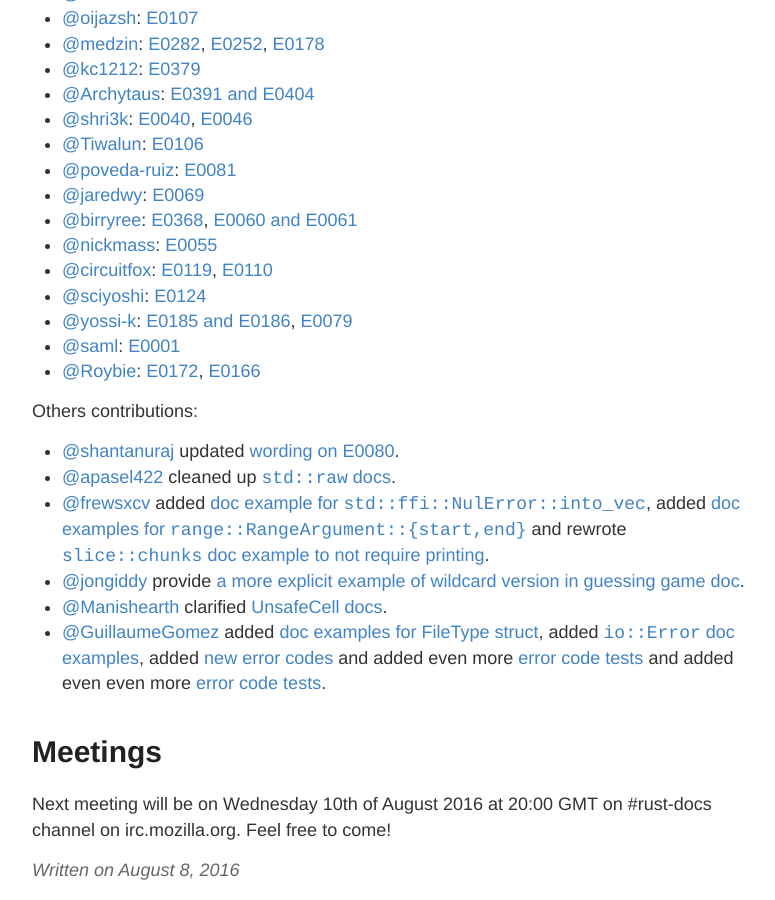
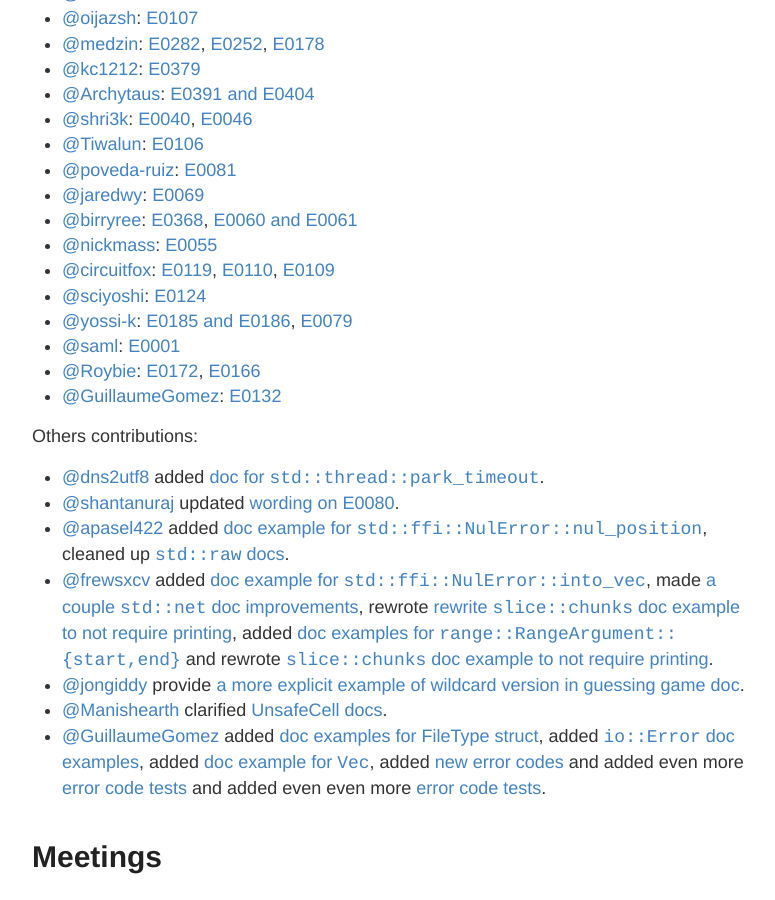
Before and after one commit to GuillaumeGomez/this-week-in-rust-docs, a Jekyll site: the page built from _posts/2016-8-8-this-week-in-rust-docs-16.md, in a window 1280 px wide and 900 px high, scrolled down 1984 px. Shown: the whole window, without its empty margins (248-1023 px from the left). Built offline with Jekyll 4.4.1, drawn with Linux system fonts in a browser that asks for light colours.

Commit message:
Update 2016-8-8-this-week-in-rust-docs-16.md

```diff
--- a/_posts/2016-8-8-this-week-in-rust-docs-16.md
+++ b/_posts/2016-8-8-this-week-in-rust-docs-16.md
@@ -79,20 +79,22 @@ This week, I'll split between the [new error code format](https://github.com/rus
 * [@jaredwy](https://github.com/jaredwy): [E0069](https://github.com/rust-lang/rust/pull/35351)
 * [@birryree](https://github.com/birryree): [E0368](https://github.com/rust-lang/rust/pull/35350), [E0060 and E0061](https://github.com/rust-lang/rust/pull/35289)
 * [@nickmass](https://github.com/nickmass): [E0055](https://github.com/rust-lang/rust/pull/35333)
-* [@circuitfox](https://github.com/circuitfox): [E0119](https://github.com/rust-lang/rust/pull/35326), [E0110](https://github.com/rust-lang/rust/pull/35299)
+* [@circuitfox](https://github.com/circuitfox): [E0119](https://github.com/rust-lang/rust/pull/35326), [E0110](https://github.com/rust-lang/rust/pull/35299), [E0109](https://github.com/rust-lang/rust/pull/35266)
 * [@sciyoshi](https://github.com/sciyoshi): [E0124](https://github.com/rust-lang/rust/pull/35318)
 * [@yossi-k](https://github.com/yossi-k): [E0185 and E0186](https://github.com/rust-lang/rust/pull/35314), [E0079](https://github.com/rust-lang/rust/pull/35291)
 * [@saml](https://github.com/saml): [E0001](https://github.com/rust-lang/rust/pull/35297)
 * [@Roybie](https://github.com/Roybie): [E0172](https://github.com/rust-lang/rust/pull/35294), [E0166](https://github.com/rust-lang/rust/pull/35288)
+* [@GuillaumeGomez](https://github.com/GuillaumeGomez): [E0132](https://github.com/rust-lang/rust/pull/35264)
 
 Others contributions:
 
+* [@dns2utf8](https://github.com/dns2utf8) added [doc for `std::thread::park_timeout`](https://github.com/rust-lang/rust/pull/35239).
 * [@shantanuraj](https://github.com/shantanuraj) updated [wording on E0080](https://github.com/rust-lang/rust/pull/35283).
-* [@apasel422](https://github.com/apasel422) cleaned up [`std::raw` docs](https://github.com/rust-lang/rust/pull/35281).
-* [@frewsxcv](https://github.com/frewsxcv) added [doc example for `std::ffi::NulError::into_vec`](https://github.com/rust-lang/rust/pull/35436), added [doc examples for `range::RangeArgument::{start,end}`](https://github.com/rust-lang/rust/pull/35041) and rewrote [`slice::chunks` doc example to not require printing](https://github.com/rust-lang/rust/pull/35134).
+* [@apasel422](https://github.com/apasel422) added [doc example for `std::ffi::NulError::nul_position`](https://github.com/rust-lang/rust/pull/35182), cleaned up [`std::raw` docs](https://github.com/rust-lang/rust/pull/35281).
+* [@frewsxcv](https://github.com/frewsxcv) added [doc example for `std::ffi::NulError::into_vec`](https://github.com/rust-lang/rust/pull/35436), made [a couple `std::net` doc improvements](https://github.com/rust-lang/rust/pull/35175), rewrote [rewrite `slice::chunks` doc example to not require printing](https://github.com/rust-lang/rust/pull/35134), added [doc examples for `range::RangeArgument::{start,end}`](https://github.com/rust-lang/rust/pull/35041) and rewrote [`slice::chunks` doc example to not require printing](https://github.com/rust-lang/rust/pull/35134).
 * [@jongiddy](https://github.com/jongiddy) provide [a more explicit example of wildcard version in guessing game doc](https://github.com/rust-lang/rust/pull/35137).
 * [@Manishearth](https://github.com/Manishearth) clarified [UnsafeCell docs](https://github.com/rust-lang/rust/pull/34520).
-* [@GuillaumeGomez](https://github.com/GuillaumeGomez) added [doc examples for FileType struct](https://github.com/rust-lang/rust/pull/35076), added [`io::Error` doc examples](https://github.com/rust-lang/rust/pull/35109), added [new error codes](https://github.com/rust-lang/rust/pull/35393) and added even more [error code tests](https://github.com/rust-lang/rust/pull/35363) and added even even more [error code tests](https://github.com/rust-lang/rust/pull/35274).
+* [@GuillaumeGomez](https://github.com/GuillaumeGomez) added [doc examples for FileType struct](https://github.com/rust-lang/rust/pull/35076), added [`io::Error` doc examples](https://github.com/rust-lang/rust/pull/35109), added [doc example for `Vec`](https://github.com/rust-lang/rust/pull/35181), added [new error codes](https://github.com/rust-lang/rust/pull/35393) and added even more [error code tests](https://github.com/rust-lang/rust/pull/35363) and added even even more [error code tests](https://github.com/rust-lang/rust/pull/35274).
 
 # Meetings
 
```
